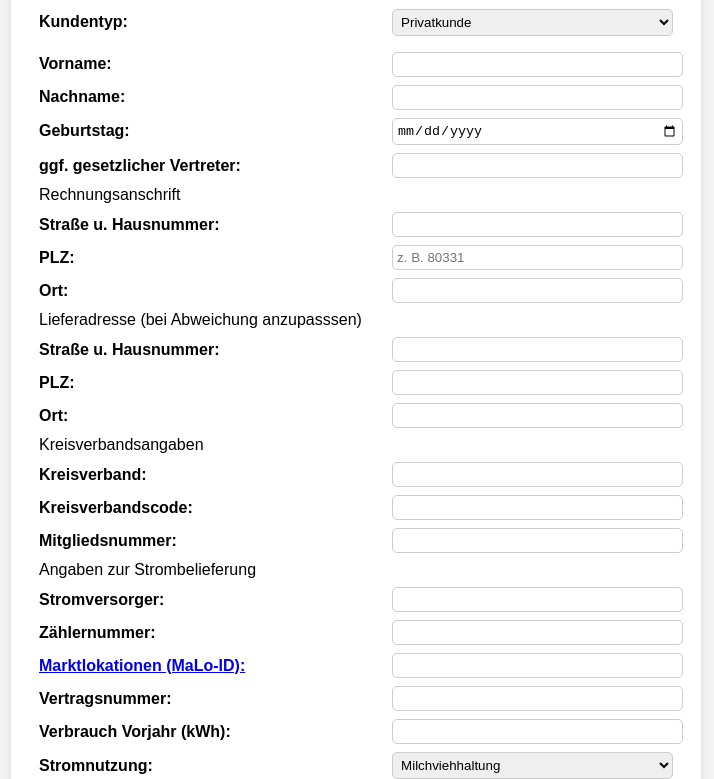
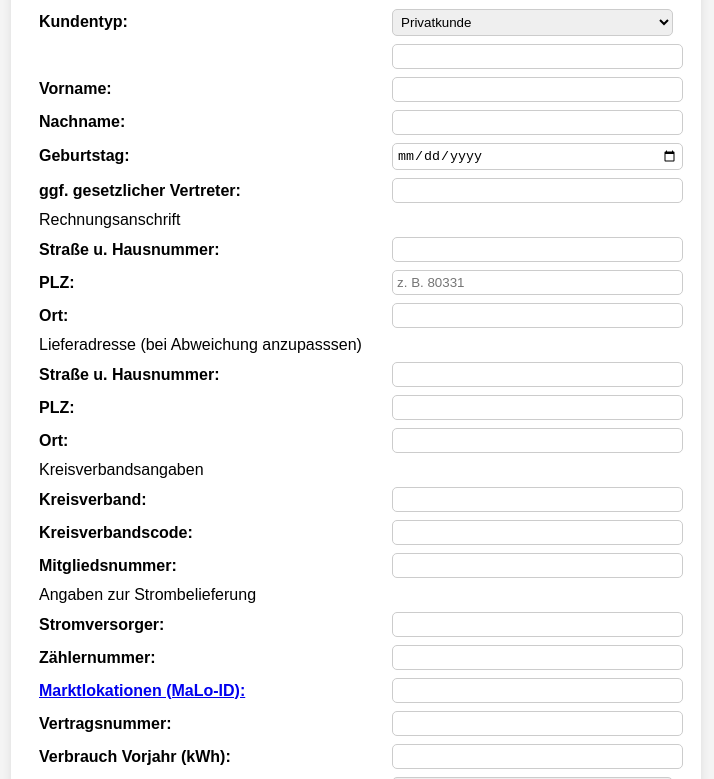
Before and after one commit to thebomuc/Lvbstrom, a website: page public/index.html in a window 1280 px wide. Shown: the part 111-890 px from the top of the page, without its empty margins (17-731 px from the left). Drawn offline with Linux system fonts and the light colour scheme; no server answers.

Commit message:
Update index.html

```diff
--- a/public/index.html
+++ b/public/index.html
@@ -66,7 +66,7 @@
                         </select>
                     </td>
                 </tr>
-		<tr><td><div id="firma" style="display: none;"><label for="firma">Firma:</label><input type="text" id="firma" name="firma"></div></td></tr>
+		<tr><td><div id="firma" style="display: none;"><label for="firma">Firma:</label></td><td><input type="text" id="firma" name="firma"></div></td></tr>
 		<tr><td><label for="kvorname">Vorname:</label></td><td><input type="text" id="kvorname" name="kvorname" required></td></tr>
                 <tr><td><label for="knachname">Nachname:</label></td><td><input type="text" id="knachname" name="knachname" required></td></tr>
 		<tr><td><label for="geburtstag">Geburtstag:</label></td><td><input type="date" id="geburtstag" name="geburtstag"></td></tr>
```
